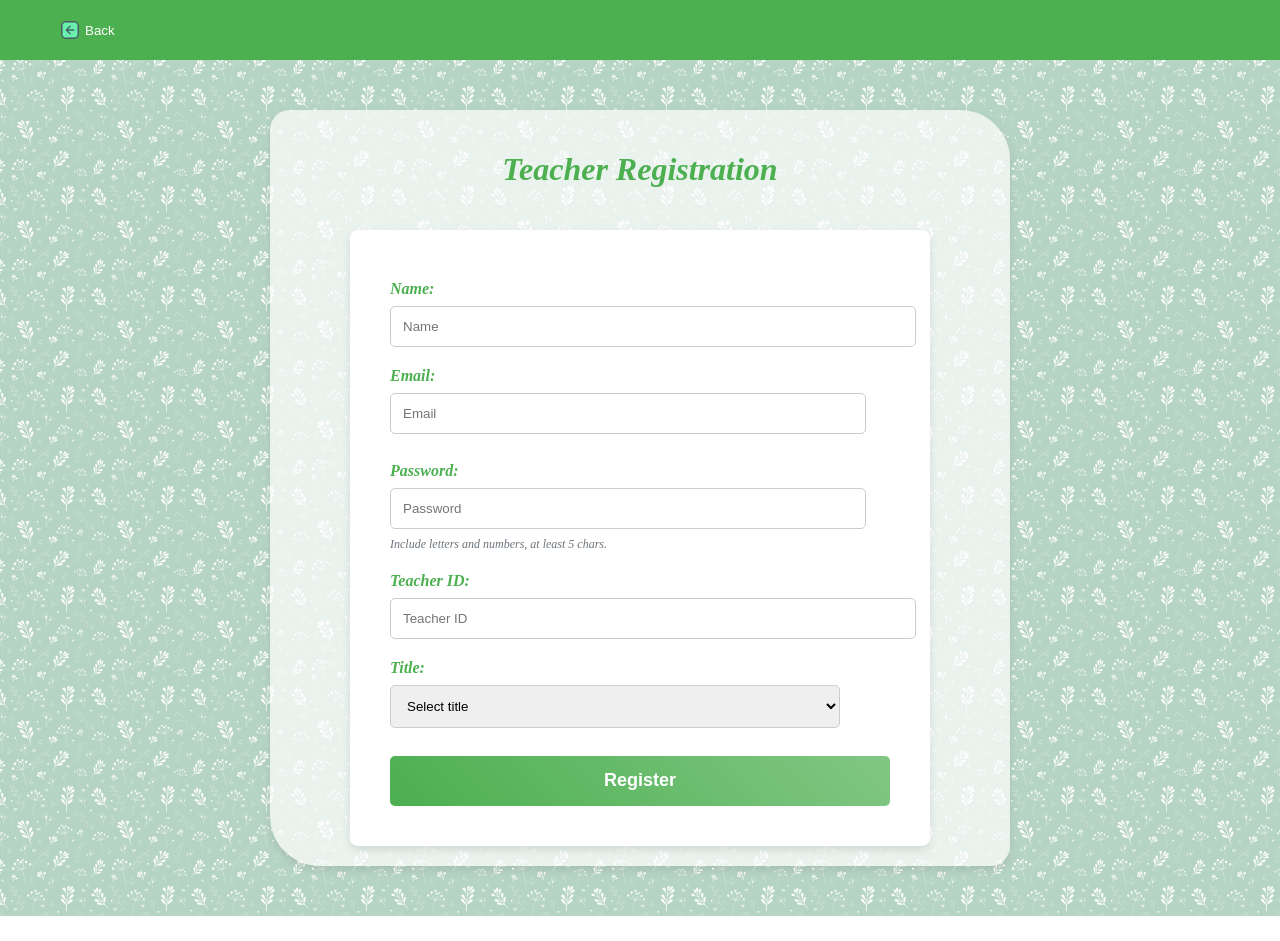
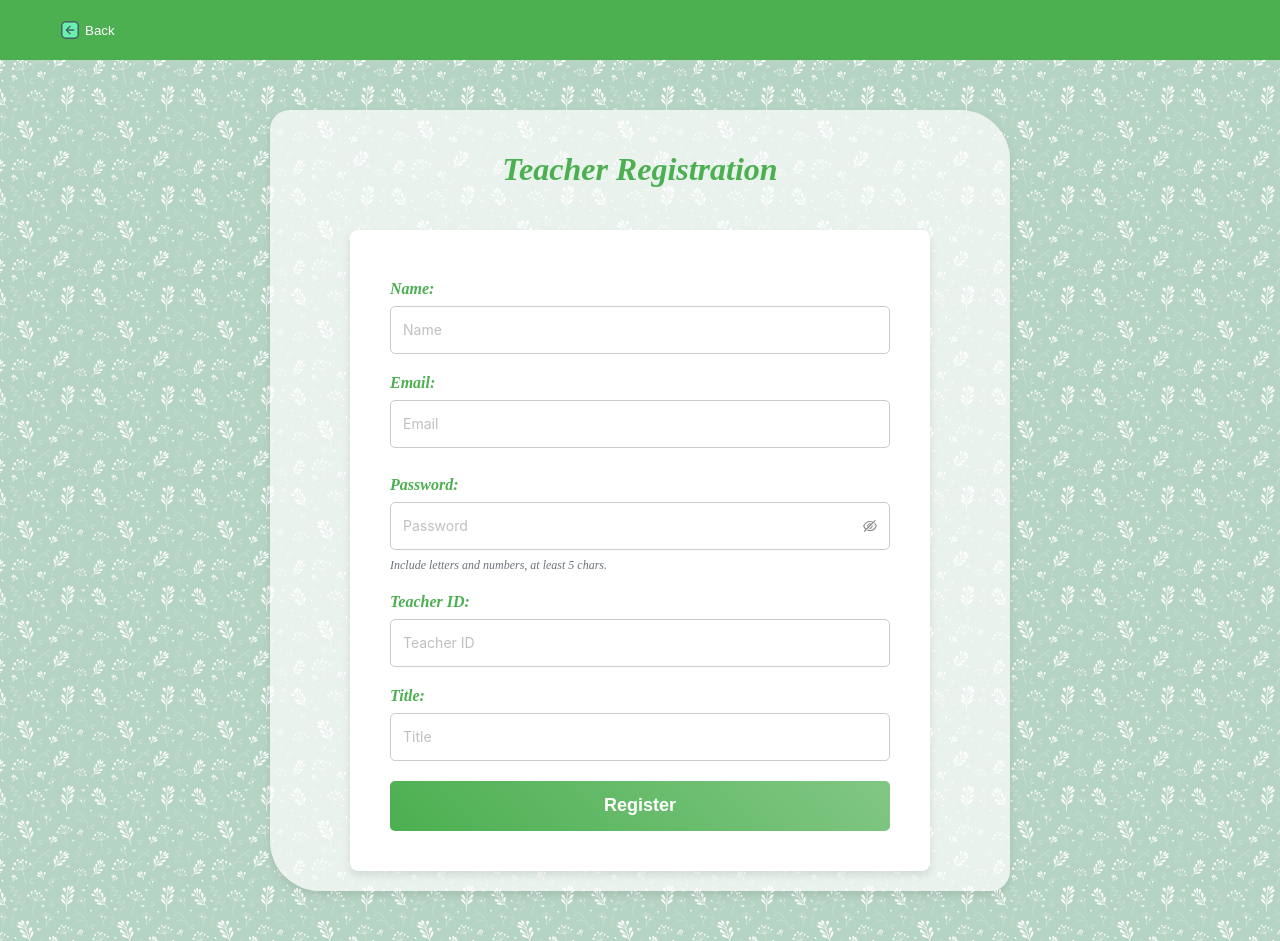
Before and after one commit to WeiZhang0317/Enhanced-Plant-Identification-Learning-Application-Plantzzz-App-, a React (Create React App) app in the folder frontend/: page /register/teacher in a window 1280 px wide. Before the commit the page ends 916 px from the top, so only its background shows below. Built offline with nearby package versions, Linux system fonts and the light colour scheme.

Commit message:
teacher register form style update

```diff
--- a/frontend/src/pages/TeacherRegisterPage.js
+++ b/frontend/src/pages/TeacherRegisterPage.js
@@ -2,6 +2,7 @@ import React, { useState } from "react";
 import { useNavigate } from "react-router-dom";
 import Navigation from "../components/Navigation";
 import "../styles/TeacherRegisterPage.css"; // Import the CSS file
+import { Input, Select, message } from 'antd';
 
 function TeacherRegisterPage() {
   const navigate = useNavigate();
@@ -13,7 +14,6 @@ function TeacherRegisterPage() {
     title: "",
   });
 
-  const [title, setTitle] = useState("");
   const [error, setError] = useState("");
 
   const handleChange = (e) => {
@@ -22,9 +22,9 @@ function TeacherRegisterPage() {
     setError(""); // Clear error message on new input
   };
 
-  const handleTitleChange = (e) => {
-    setTitle(e.target.value);
-    setTeacherData({ ...teacherData, title: e.target.value });
+  const handleTitleChange = (value) => {
+    setTeacherData({ ...teacherData, title: value });
+    setError(""); // Clear error message on new input
   };
 
   const handleSubmit = (e) => {
@@ -34,7 +34,7 @@ function TeacherRegisterPage() {
       !teacherData.email ||
       !teacherData.password ||
       !teacherData.teacherId ||
-      !title
+      !teacherData.title
     ) {
       setError("All fields must be filled out");
       return;
@@ -66,6 +66,7 @@ function TeacherRegisterPage() {
       .catch(error => {
         console.error('Error:', error);
         setError(error.message);
+        message.error(error.message);
       });
   };
 
@@ -80,7 +81,7 @@ function TeacherRegisterPage() {
             <label htmlFor="name" className="teacher-register-form-label">
               Name:
             </label>
-            <input
+            <Input
               type="text"
               id="name"
               name="name"
@@ -94,7 +95,7 @@ function TeacherRegisterPage() {
             <label htmlFor="email" className="teacher-register-form-label">
               Email:
             </label>
-            <input
+            <Input
               type="email"
               id="email"
               name="email"
@@ -109,14 +110,13 @@ function TeacherRegisterPage() {
             <label htmlFor="password" className="teacher-register-form-label">
               Password:
             </label>
-            <input
-              type="password"
+            <Input.Password
               id="password"
               name="password"
               placeholder="Password"
               value={teacherData.password}
               onChange={handleChange}
-              autoComplete="off"
+              autoComplete="new-password"
               className="teacher-register-form-input"
               pattern="(?=.*\d)(?=.*[a-zA-Z]).{5,}"
               title="Password must be at least 5 characters long and include both letters and numbers"
@@ -130,7 +130,7 @@ function TeacherRegisterPage() {
             <label htmlFor="teacherId" className="teacher-register-form-label">
               Teacher ID:
             </label>
-            <input
+            <Input
               type="text" // Keep as text to allow leading zeros
               id="teacherId"
               name="teacherId"
@@ -145,17 +145,16 @@ function TeacherRegisterPage() {
             <label htmlFor="title" className="teacher-register-form-label">
               Title:
             </label>
-            <select
+            <Input
+              type="text"
               id="title"
               name="title"
-              value={title}
-              onChange={handleTitleChange}
+              placeholder="Title"
+              value={teacherData.title}
+              onChange={handleChange}
               className="teacher-register-form-input"
-            >
-              <option value="">Select title</option>
-              <option value="tutor">Tutor</option>
-              <option value="professor">Professor</option>
-            </select>
+              maxLength={255}
+            />
           </div>
 
           <button type="submit" className="teacher-register-submit-button">
--- a/frontend/src/styles/TeacherRegisterPage.css
+++ b/frontend/src/styles/TeacherRegisterPage.css
@@ -7,7 +7,6 @@
   display: flex;
   flex-direction: column;
 }
-
 @keyframes fadeIn {
   from {
     opacity: 0;
@@ -16,7 +15,6 @@
     opacity: 1;
   }
 }
-
 .teacher-register-container {
   padding: 20px;
   display: flex;
@@ -79,12 +77,13 @@
   font-family: 'Cinzel', serif;
 }
 
-        .teacher-register-form-input {
+.teacher-register-form-input,
+.teacher-register-form-select {
   padding: 12px !important;
   border: 1px solid #ccc !important;
   border-radius: 5px !important;
   margin-bottom: 8px !important;
-          width: 90% !important;
+  width: 100% !important; /* Ensure consistent width */
   transition: border-color 0.3s ease-in-out !important;
 }
 
```
Lines whose indentation alone changed are shown as unchanged.
